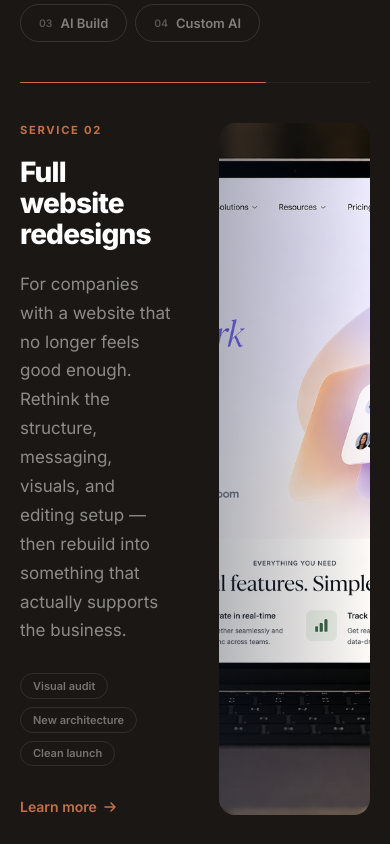
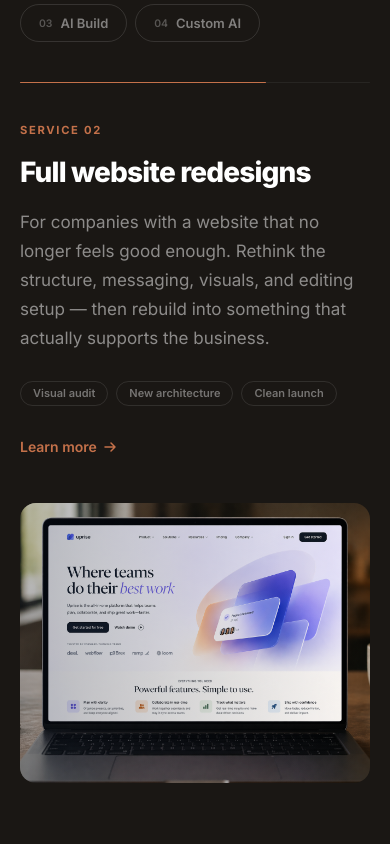
Before and after one commit to laurihynonen23/fyxio, a Next.js app: page / in a window 390 px wide. Shown: the part 2500-3344 px from the top of the page. Built offline with nearby package versions, Linux system fonts and the light colour scheme.

Commit message:
Stack services section image below text on mobile

```diff
--- a/app/page.tsx
+++ b/app/page.tsx
@@ -332,7 +332,7 @@ export default function Home() {
           </div>
 
           {/* Content panel */}
-          <div style={{ display: 'grid', gridTemplateColumns: '1fr 1fr', gap: '3rem', alignItems: 'stretch', minHeight: 420 }}>
+          <div className="services-panel-grid" style={{ display: 'grid', gridTemplateColumns: '1fr 1fr', gap: '3rem', alignItems: 'stretch', minHeight: 420 }}>
             {/* Left: text */}
             <div key={activeService} style={{ display: 'flex', flexDirection: 'column', justifyContent: 'center', animation: 'fadeSlideIn 0.5s cubic-bezier(0.16,1,0.3,1)' }}>
               <p style={{ fontSize: '0.7rem', fontWeight: 700, letterSpacing: '0.15em', textTransform: 'uppercase', color: 'var(--cyan)', marginBottom: '1.25rem' }}>
@@ -493,6 +493,15 @@ export default function Home() {
           from { transform: scaleX(0); }
           to { transform: scaleX(1); }
         }
+        @media (max-width: 768px) {
+          .services-panel-grid {
+            grid-template-columns: 1fr !important;
+            min-height: unset !important;
+          }
+          .services-panel-grid > div:last-child {
+            min-height: 280px !important;
+          }
+        }
       `}</style>
     </>
   )
```
